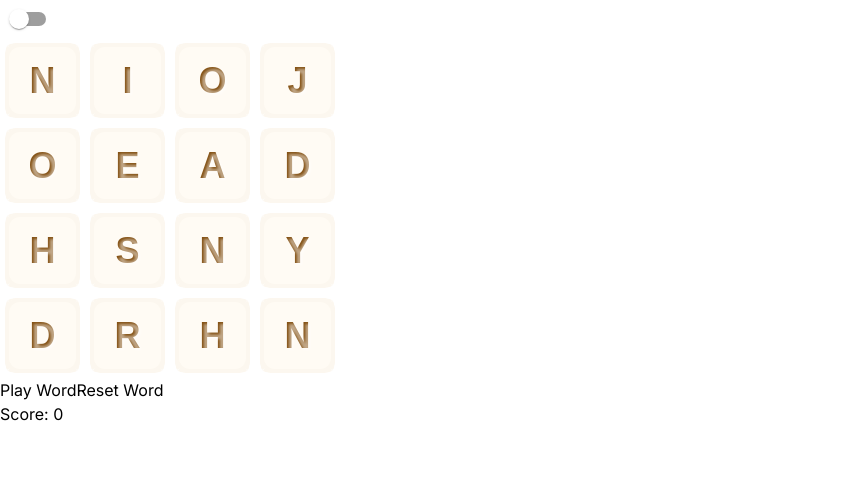
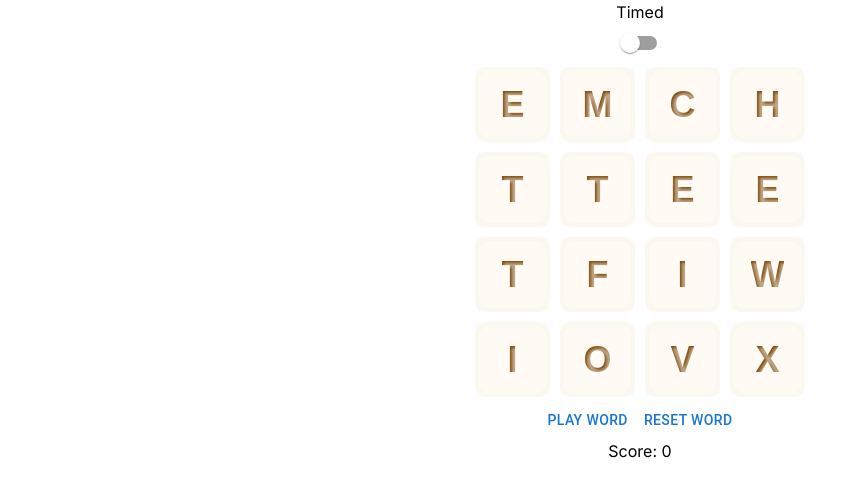
Before and after one commit to atvanek/woggle, a Next.js app: page / in a window 1280 px wide. Shown: the top 496 px of the page, without its empty margins (0-867 px from the left). Built offline with nearby package versions, Linux system fonts and the light colour scheme.

Commit message:
Added timed toggle slideout

```diff
--- a/app/page.tsx
+++ b/app/page.tsx
@@ -1,25 +1,19 @@
-import generateLetters from '@/utils/generateLetters';
-import Row from '@/components/views/Row';
-import ResetButton from '@/components/views/ResetButton';
-import PlayWordButton from '@/components/views/PlayWordButton';
+import Buttons from '@/components/containers/Buttons';
 import Score from '@/components/views/Score';
 import Alert from '@/components/views/Alert';
 import TimeToggle from '@/components/views/TimeToggle';
+import Board from '@/components/containers/Board';
 
 export default function Home() {
-	const letters = generateLetters();
-
-	const rows = letters.map((arr, i) => (
-		<Row id={`row-${i + 1}`} row={i + 1} key={i + 1} letters={arr} />
-	));
 	return (
 		<main>
-			<TimeToggle />
-			{rows}
-			<PlayWordButton />
-			<ResetButton />
-			<Score />
-			<Alert />
+			<section id='board' className='flex flex-col w-full items-center'>
+				<TimeToggle />
+				<Board />
+				<Buttons />
+				<Score />
+				<Alert />
+			</section>
 		</main>
 	);
 }
--- /dev/null
+++ b/components/containers/Board.tsx
@@ -0,0 +1,12 @@
+import Row from '../views/Row';
+import generateLetters from '@/utils/generateLetters';
+function Board() {
+	const letters = generateLetters();
+
+	const rows = letters.map((arr, i) => (
+		<Row id={`row-${i + 1}`} row={i + 1} key={i + 1} letters={arr} />
+	));
+	return rows;
+}
+
+export default Board;
--- /dev/null
+++ b/components/containers/Buttons.tsx
@@ -0,0 +1,13 @@
+import PlayWordButton from '../views/PlayWordButton';
+import ResetButton from '../views/ResetButton';
+
+function Buttons() {
+	return (
+		<div>
+			<PlayWordButton />
+			<ResetButton />
+		</div>
+	);
+}
+
+export default Buttons;
--- a/components/views/PlayWordButton.tsx
+++ b/components/views/PlayWordButton.tsx
@@ -2,10 +2,11 @@
 
 import { useRootDispatch } from '@/redux/hooks';
 import { validateWord } from '@/redux/slices/gameSlice';
+import { Button } from '@mui/material';
 
 function PlayWordButton() {
 	const dispatch = useRootDispatch();
-	return <button onClick={() => dispatch(validateWord())}>Play Word</button>;
+	return <Button onClick={() => dispatch(validateWord())}>Play Word</Button>;
 }
 
 export default PlayWordButton;
--- a/components/views/ResetButton.tsx
+++ b/components/views/ResetButton.tsx
@@ -2,10 +2,11 @@
 
 import { useRootDispatch } from '@/redux/hooks';
 import { resetBoard } from '@/redux/slices/gameSlice';
+import { Button } from '@mui/material';
 
 function ResetButton() {
 	const dispatch = useRootDispatch();
-	return <button onClick={() => dispatch(resetBoard())}>Reset Word</button>;
+	return <Button onClick={() => dispatch(resetBoard())}>Reset Word</Button>;
 }
 
 export default ResetButton;
--- a/components/views/TimeToggle.tsx
+++ b/components/views/TimeToggle.tsx
@@ -1,12 +1,55 @@
 'use client';
 
-import { Switch } from '@mui/material';
+import { Switch, ToggleButtonGroup, Collapse, ToggleButton } from '@mui/material';
 import { useRootDispatch } from '@/redux/hooks';
-import { toggleTimed } from '@/redux/slices/gameSlice';
+import { useState } from 'react';
 
 function TimeToggle() {
 	const dispatch = useRootDispatch();
-	return <Switch onClick={() => dispatch(toggleTimed)} />;
+	const [open, setOpen] = useState(false)
+	const [timeLimit, setTimeLimit] = useState(1)
+	return (
+		<>
+			<h4>Timed</h4>
+			<Switch onClick={() => setOpen(prev => !prev)} />
+			<Collapse in={open}>
+			<div className='flex '>
+				<div className='flex flex-col items-center'>
+					<h3>Choose Time Limit</h3>
+					<ToggleButtonGroup
+						value={timeLimit}
+						onChange={(e, limit) => {
+							setTimeLimit(limit)
+						}}
+						sx={{
+							backgroundColor: '#32ec70',
+							margin: '10px',
+							boxShadow: '3px 3px 5px black',
+							button: {
+								boxShadow: 'none',
+								backgroundColor: 'white',
+								textTransform: 'none',
+								'&:hover': {
+									transform: 'none',
+								},
+							},
+						}}
+						exclusive>
+						<ToggleButton value={1}>1 min</ToggleButton>
+						<ToggleButton value={2}>2 min</ToggleButton>
+						<ToggleButton value={3}>3 min</ToggleButton>
+					</ToggleButtonGroup>
+					<div className='flex flex-col'>
+						<p>Time Limit: {String(timeLimit)} min</p>
+						<button className='green' >
+							Start Game
+						</button>
+					</div>
+				</div>
+			</div>
+		</Collapse>
+		</>
+	);
 }
 
 export default TimeToggle;
```
